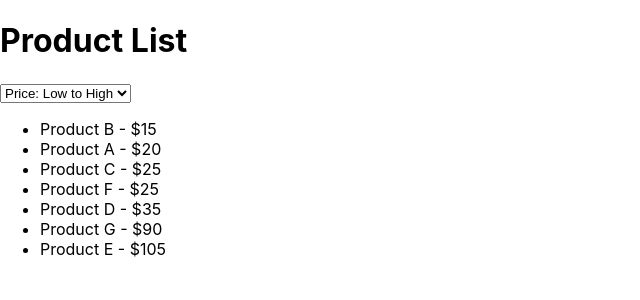
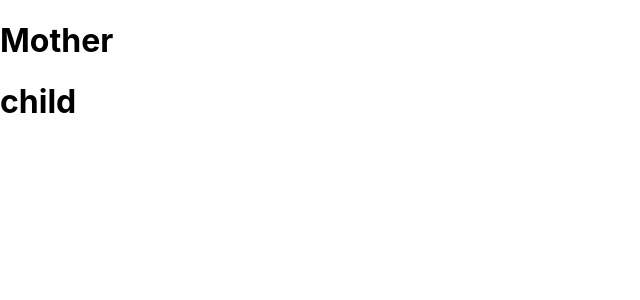
Before and after one commit to fdhhhdjd/Class_ReactJs, a React (Create React App) app: page / in a window 1280 px wide. Shown: the top 300 px of the page, without its empty margins (0-640 px from the left). Built offline with nearby package versions, Linux system fonts and the light colour scheme.

Commit message:
#18 UseImperativeHandle

```diff
--- a/src/App.js
+++ b/src/App.js
@@ -10,7 +10,8 @@ import React, { Fragment } from "react";
 // import UseId from "./hooks/useId/useId";
 // import UseTransition from "./hooks/useTransition/useTransition";
 // import UseDeferredValue from "./hooks/useDeferredValue/useDeferredValue";
-import UseMemo from "./hooks/useMemo/useMemo";
+// import UseMemo from "./hooks/useMemo/useMemo";
+import UseImperativeHandle from "./hooks/useImperativeHandle/useImperativeHandle";
 
 ///* HOC
 // import Memo from "./Hoc/memo/memo";
@@ -46,7 +47,10 @@ function App() {
       {/* <UseDeferredValue /> */}
 
       {/* 10. useMemo*/}
-      <UseMemo />
+      {/* <UseMemo /> */}
+
+      {/* 10. useImperativeHandle*/}
+      <UseImperativeHandle />
     </Fragment>
   );
 }
--- /dev/null
+++ b/src/hooks/useImperativeHandle/components/child.js
@@ -0,0 +1,28 @@
+import React, {
+  forwardRef,
+  useImperativeHandle,
+  useRef,
+  useState,
+} from "react";
+const Child = (props, ref) => {
+  const [user, setUser] = useState({
+    name: "Nguyen Tien Tai",
+  });
+  useImperativeHandle(ref, () => {
+    return {
+      test: () => {
+        alert("Hello React");
+      },
+      data: () => {
+        return console.log(user);
+      },
+    };
+  });
+  return (
+    <>
+      <h1>child</h1>
+    </>
+  );
+};
+
+export default forwardRef(Child);
--- /dev/null
+++ b/src/hooks/useImperativeHandle/learn_1/index.js
@@ -0,0 +1,19 @@
+import React, { useRef, useEffect } from "react";
+import Child from "../components/child";
+
+const Learn_1 = () => {
+  const myRef = useRef(3);
+
+  useEffect(() => {
+    myRef.current.data();
+  }, []);
+
+  return (
+    <>
+      <h1>Mother</h1>
+      <Child ref={myRef} />
+    </>
+  );
+};
+
+export default Learn_1;
--- /dev/null
+++ b/src/hooks/useImperativeHandle/useImperativeHandle.js
@@ -0,0 +1,15 @@
+//* REACT
+import React, { Fragment } from "react";
+
+//* Hook
+import LearnOne from "./learn_1";
+
+const UseImperativeHandle = () => {
+  return (
+    <Fragment>
+      <LearnOne />
+    </Fragment>
+  );
+};
+
+export default UseImperativeHandle;
```
